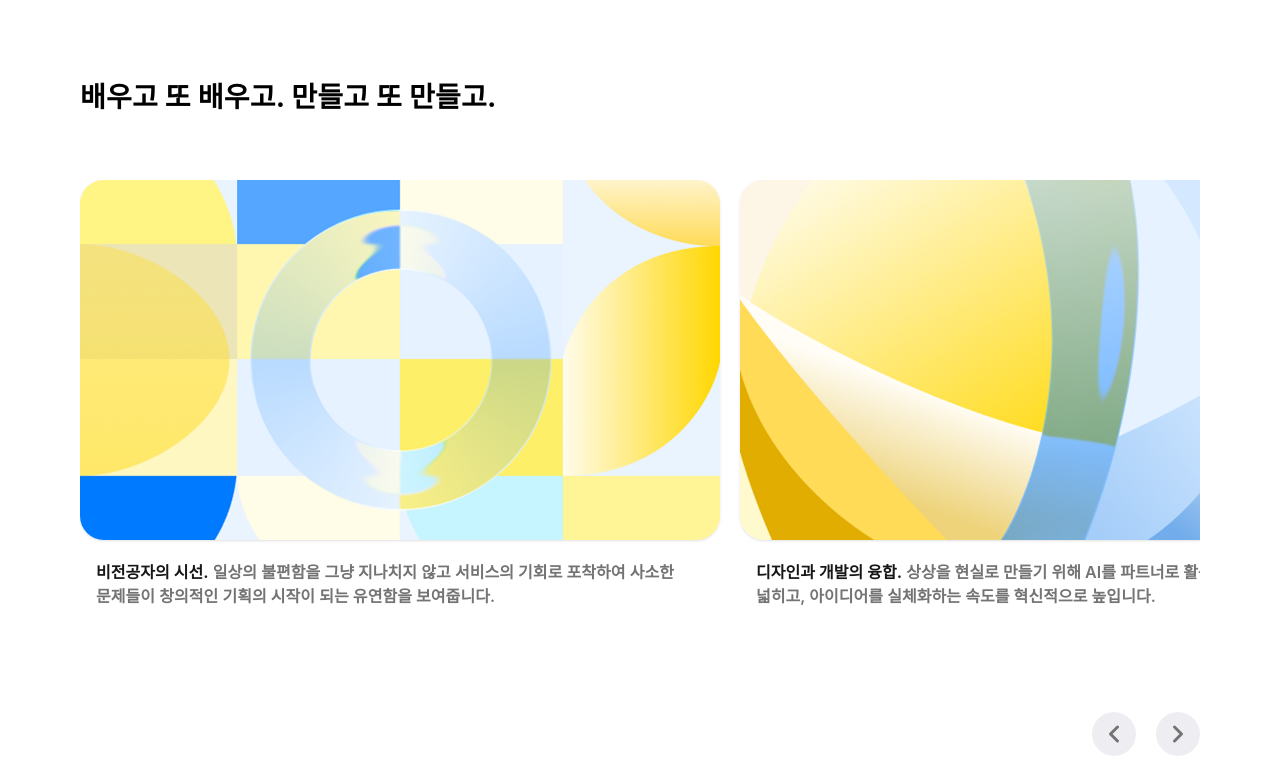
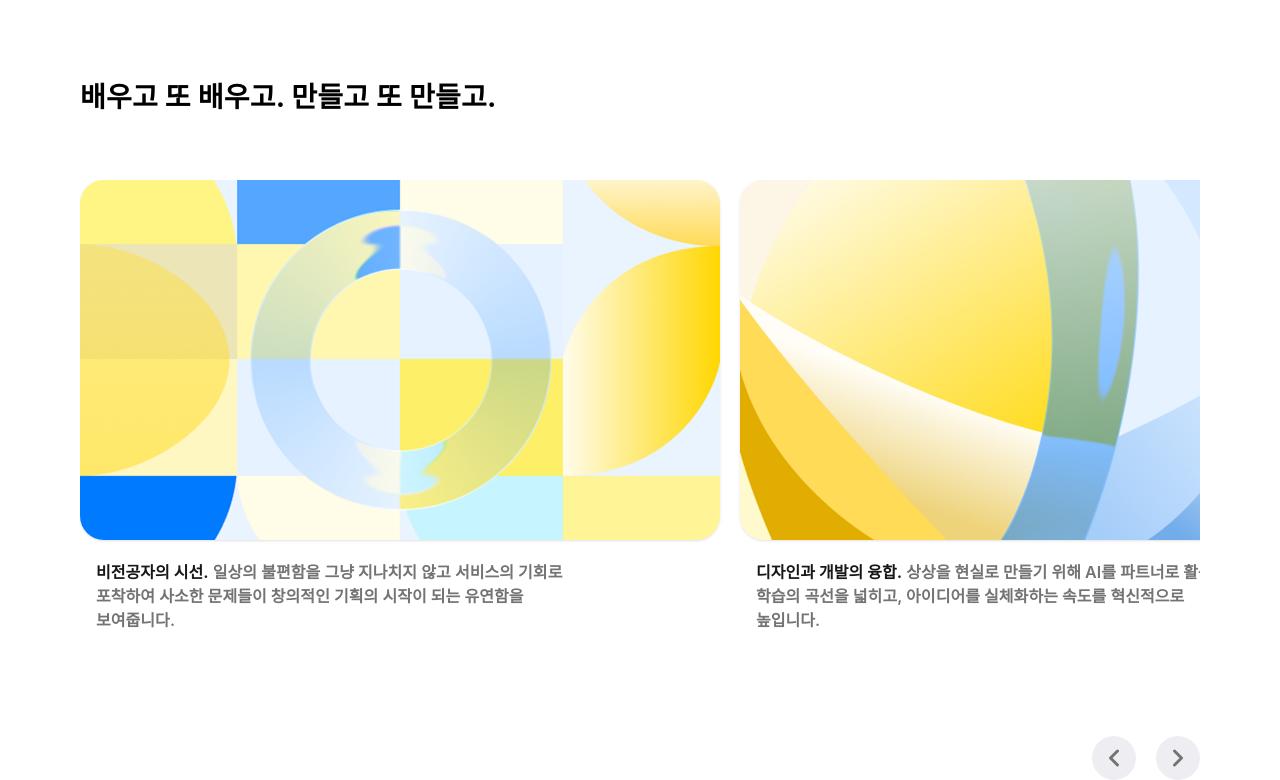
Before and after one commit to BS-Stack-Lab/portfolio-site-2026, a Next.js app: page / in a window 1280 px wide. Shown: the part 3695-4475 px from the top of the page. Built offline with nearby package versions, Linux system fonts and the light colour scheme; a web font is replaced by a local one.

Commit message:
adfljaldksfj

```diff
--- a/components/AboutMe.tsx
+++ b/components/AboutMe.tsx
@@ -71,7 +71,7 @@ export default function AboutMe() {
                   </div>
 
                   {/* 설명 문구: 이미지 너비에 맞춰 정렬 */}
-                  <div className="w-full flex flex-col items-start mt-[20px] xl:pl-[16px] gap-[4px]">
+                  <div className="w-full flex flex-col items-start mt-[20px] xl:pl-[16px] xl:pr-[128px] gap-[4px]">
                     <p className="font-wanted font-semibold text-[#737373] tracking-[0.057px] break-keep xl:text-[16px] xl:leading-[24px] text-[14px]">
                       <span className="text-[#171717] font-bold">{card.highlight}</span> {card.desc}
                     </p>
--- a/components/Summary.tsx
+++ b/components/Summary.tsx
@@ -123,7 +123,7 @@ export default function Summary() {
                 ))}
               </div>
             ))}
-            <div className="w-[1px] md:w-[20px] xl:w-[80px] flex-shrink-0" />
+            <div className="w-[0px] md:w-[200px] xl:w-[0px] flex-shrink-0" />
           </div>
         </div>
 
```
